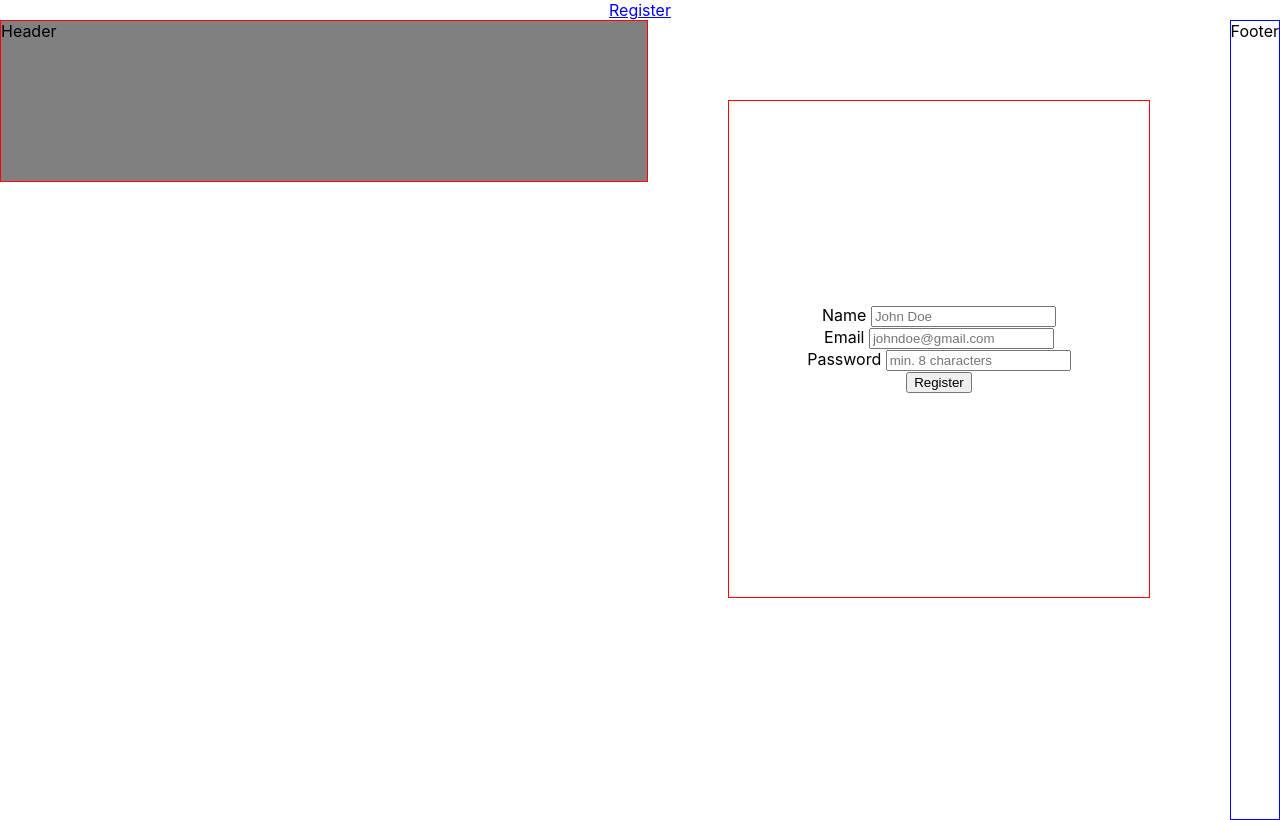
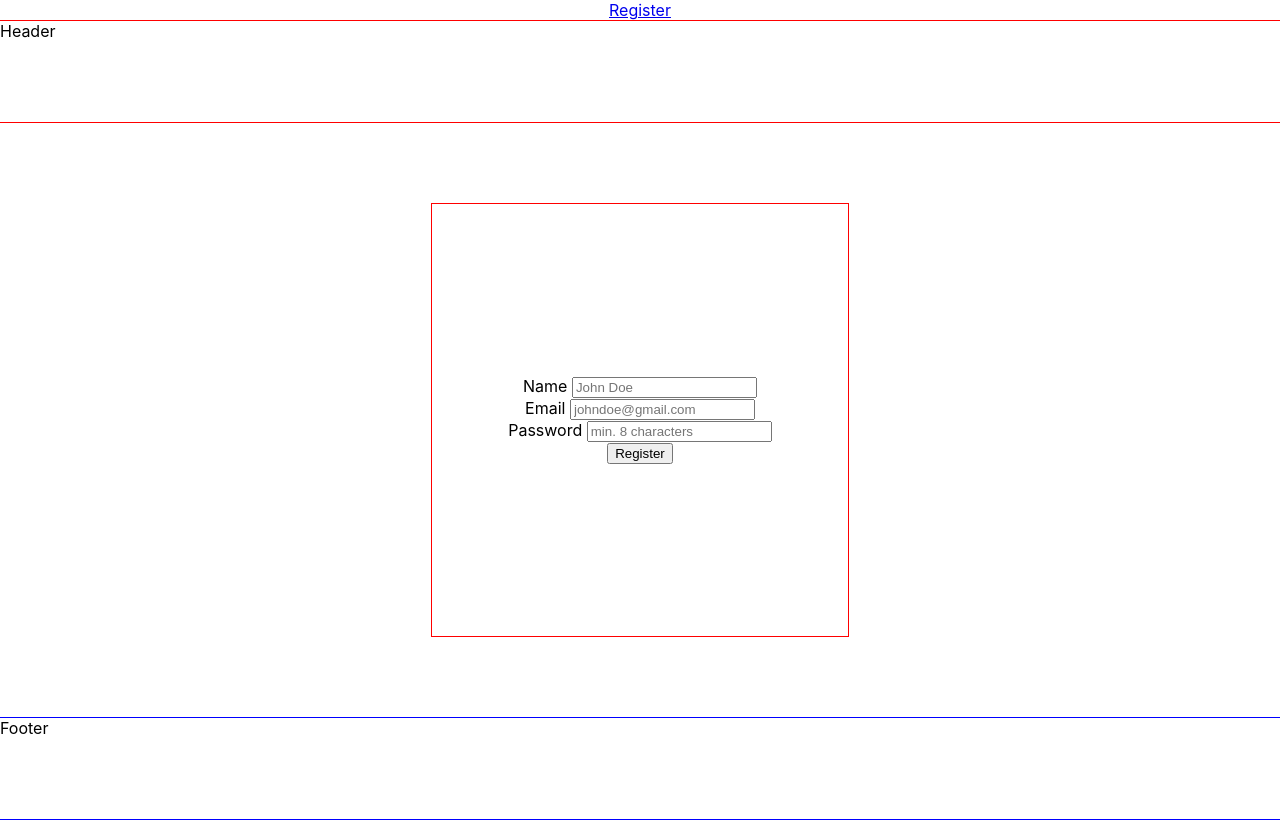
Before and after one commit to weightlifter-lambda/front-end, a React (Create React App) app: page /register in a window 1280 px wide. Built offline with nearby package versions, Linux system fonts and the light colour scheme.

Commit message:
styling aligned

```diff
--- a/src/components/SignUpForm2.js
+++ b/src/components/SignUpForm2.js
@@ -6,34 +6,34 @@ import styled, { ThemeProvider } from "styled-components";
 
 const Container = styled.body`
   display: flex;
+  flex-direction: column;
+  align-items: center;
   height: 100vh;
   width: 100vw;
-  justify-content: center;
 `;
 
 const Header = styled.header`
   display: flex;
-  height: 20%;
+  height: 15%;
   width: 100%;
   border: 1px solid red;
-  background: grey;
 `;
 
 const LoginForms = styled.div`
   display: flex;
   height: 50%;
-  width: 50%;
-  margin: 5em;
+  width: 25%;
+  margin: 5em 0 5em 0;
   padding: 3rem;
   justify-content: center;
   align-items: center;
-
   border: 1px solid red;
 `;
 
 const Footer = styled.footer`
   display: flex;
-
+  height: 15%;
+  width: 100%;
   border: 1px solid blue;
 `;
 
```
